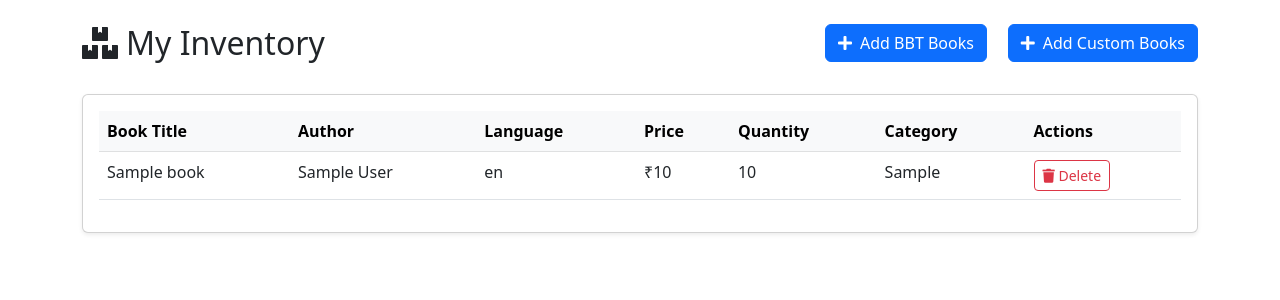
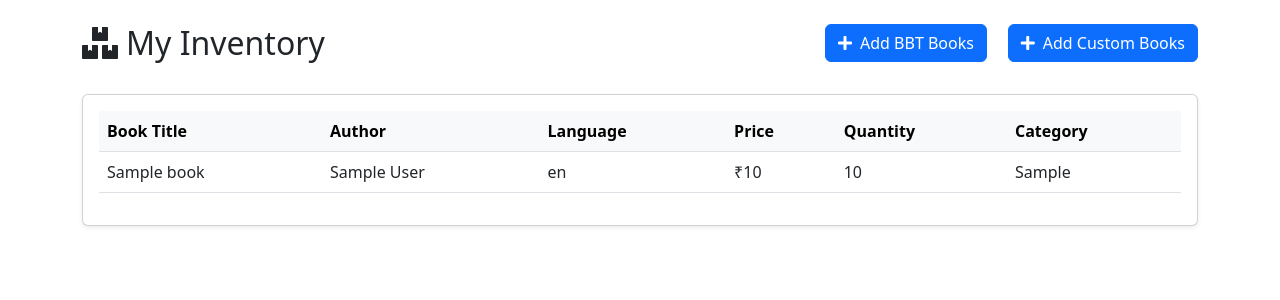
Before and after one commit to Ambuj03/BookStream-System, a Django app: page /home/inventory in a window 1280 px wide. Shown: the part 56-356 px from the top of the page. Run offline with Django 4.2, Linux system fonts and the light colour scheme; a user stored in the database is signed in; tables that the repository leaves empty hold one stand-in row (values such as "Sample post"); parts of the project's set-up code (start-up, migrations or seed data) failed here and were passed over; some libraries are stand-ins or nearby versions.

Commit message:
Removed the deletion option from distributor's inventory

```diff
--- a/bm_app/templates/bm_app/inventory.html
+++ b/bm_app/templates/bm_app/inventory.html
@@ -41,7 +41,6 @@ notification. {% endcomment %}
                             <th>Price</th>
                             <th>Quantity</th>
                             <th>Category</th>
-                            <th>Actions</th>
                         </tr>
                     </thead>
                     <tbody class = "quant">
@@ -53,15 +52,6 @@ notification. {% endcomment %}
                             <td>₹{{ item.book_price }}</td>
                             <td>{{ item.book_stock }}</td>
                             <td>{{ item.book_category}}</td>
-                            <td>
-                                <form method="POST" action="{% url 'delete_book' item.id %}" style="display: inline;"
-                                      onsubmit="return confirm('Are you sure you want to delete this book?');">
-                                    {% csrf_token %}
-                                    <button type="submit" class="btn btn-sm btn-outline-danger">
-                                        <i class="fas fa-trash"></i> Delete
-                                    </button>
-                                </form>
-                            </td>
                         </tr>
                         {% endfor %}
                     </tbody>
```
